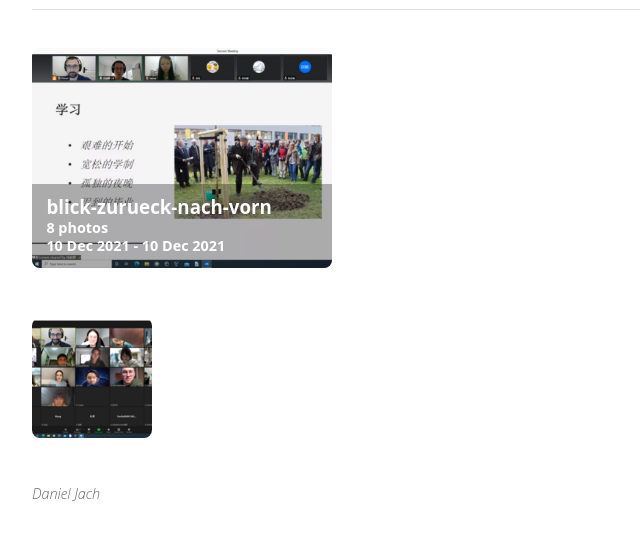
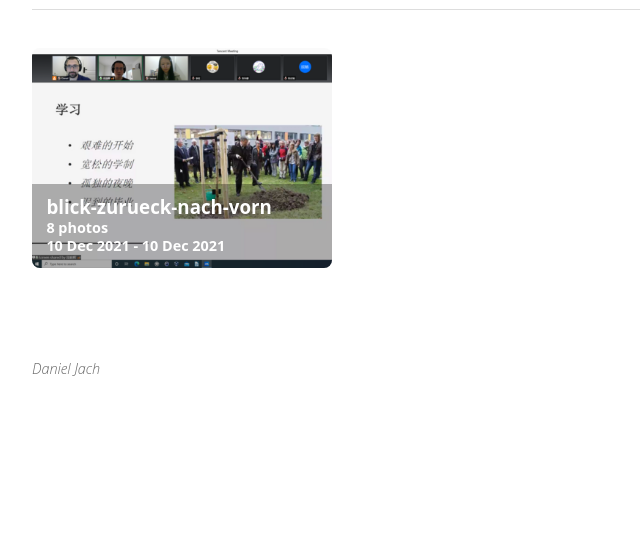
Before and after one commit to daniel-jach/gallery, a plain HTML site: page index.html in a window 1280 px wide. Shown: the part 118-658 px from the top of the page, without its empty margins (0-640 px from the left). Drawn offline with Linux system fonts and the light colour scheme.

Commit message:
Deploying to gh-pages from  @ 240062a40923c2b1a2f4cd6f8202f9b207617a4f 🚀

```diff
--- a/index.html
+++ b/index.html
@@ -47,21 +47,7 @@
         All photos and videos
       -->
       <ul id="media" class="clearfix">
-
-            <li data-src="media/large/Capture17.PNG"
-                data-sub-html=""
-                data-download-url="media/original/Capture17.PNG"
-
-                data-filename="Capture17.PNG"
-
-              >
-              <a href="media/original/Capture17.PNG">
-                <img src="media/thumbs/Capture17.PNG"
-                     width="120"
-                     height="120"
-                     alt="Capture17.PNG" />
-              </a>
-            </li>  </ul>
+      </ul>
 
       <!--
         Pagination
```
Also changed, not shown: media/large/Capture17.PNG (deleted), media/small/Capture17.PNG (deleted), media/thumbs/Capture17.PNG (deleted), 2 other files.
